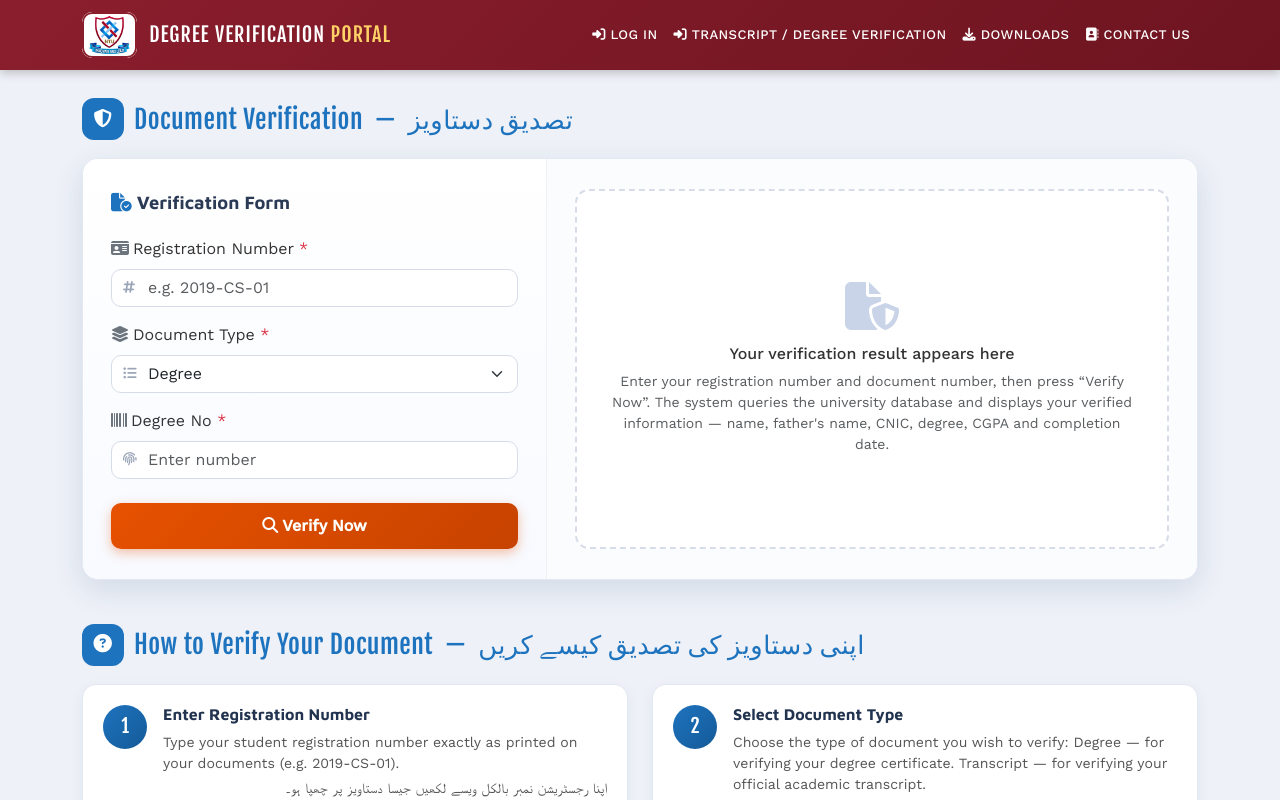
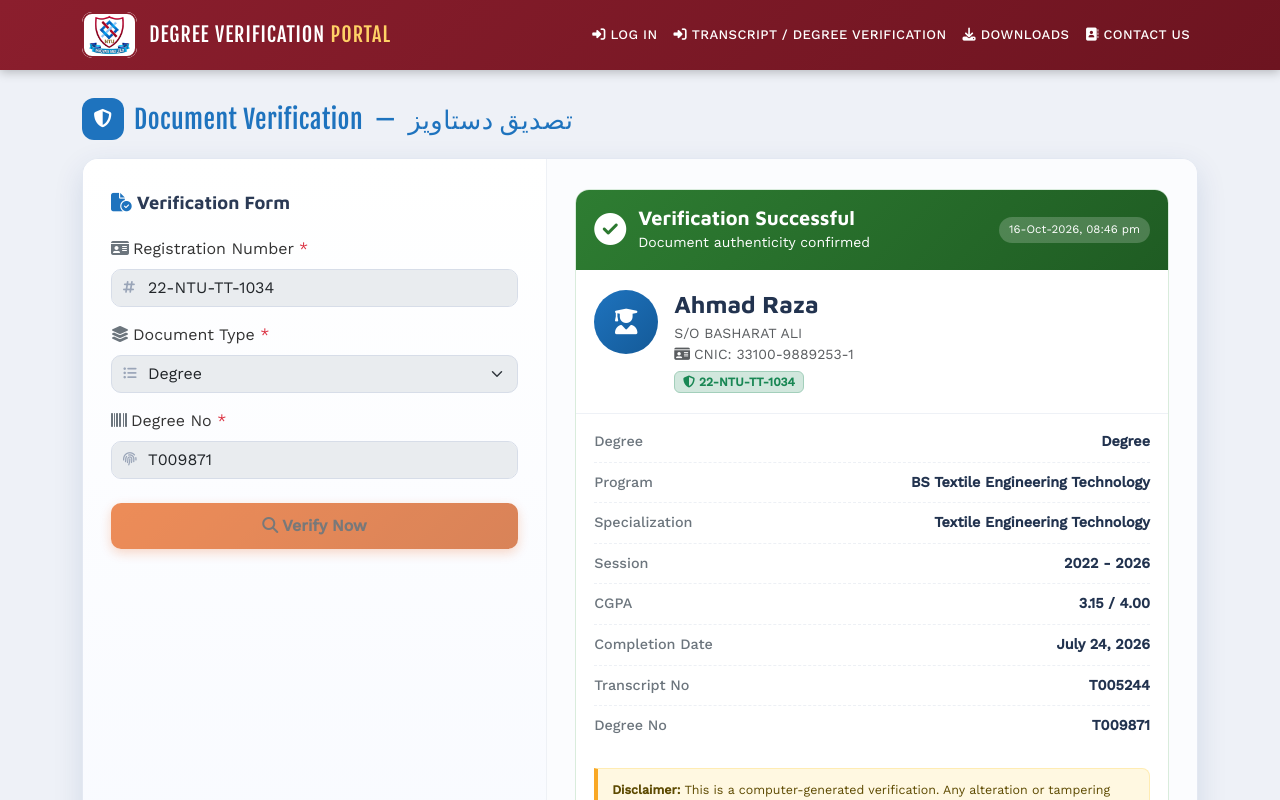
Before and after one commit to muhammadfaizanjamshaid02-prog/NTUVERIFICATION1122, a React (Vite) app: page / in a window 1280 px wide. Shown: the top 800 px of the page. Built offline with nearby package versions, Linux system fonts and the light colour scheme; what html5-qrcode would draw is missing.

Commit message:
Showcase mode: Ahmad auto-verified on load, form locked, barcode stays active

```diff
--- a/src/components/VerifySection.jsx
+++ b/src/components/VerifySection.jsx
@@ -1,4 +1,4 @@
-import React, { useState } from 'react';
+import React, { useState, useEffect } from 'react';
 import { verifyDocument, DEMO_RECORDS } from '../data/records.js';
 import ResultCard from './ResultCard.jsx';
 import NotFoundCard from './NotFoundCard.jsx';
@@ -10,14 +10,40 @@
 const SUCCESS = 'success';
 const NOT_FOUND = 'not-found';
 
+// ---------------------------------------------------------------------------
+// Showcase mode: the portal opens with Ahmad Raza's record already verified
+// and the verification form locked (not editable).
+// ---------------------------------------------------------------------------
+const SHOWCASE_RECORD = {
+  regNo: '22-NTU-TT-1034',
+  docType: 'degree',
+  docNo: 'T009871',
+};
+const FORM_LOCKED = true;
+
 export default function VerifySection({ onContact, qrOpen, setQrOpen }) {
-  const [regNo, setRegNo] = useState('');
-  const [docType, setDocType] = useState('degree');
-  const [docNo, setDocNo] = useState('');
+  const [regNo, setRegNo] = useState(SHOWCASE_RECORD.regNo);
+  const [docType, setDocType] = useState(SHOWCASE_RECORD.docType);
+  const [docNo, setDocNo] = useState(SHOWCASE_RECORD.docNo);
   const [status, setStatus] = useState(IDLE);
   const [record, setRecord] = useState(null);
   const [error, setError] = useState('');
   const [barcodeOpen, setBarcodeOpen] = useState(false);
+
+  // Auto-verify the showcase record as soon as the page loads.
+  useEffect(() => {
+    setStatus(LOADING);
+    const t = setTimeout(() => {
+      const found = verifyDocument(SHOWCASE_RECORD);
+      if (found) {
+        setRecord(found);
+        setStatus(SUCCESS);
+      } else {
+        setStatus(NOT_FOUND);
+      }
+    }, 1500);
+    return () => clearTimeout(t);
+  }, []);
 
   const docLabel = docType === 'degree' ? 'Degree No' : 'Transcript No';
 
@@ -121,6 +147,8 @@
                     placeholder="e.g. 2019-CS-01"
                     value={regNo}
                     onChange={(e) => setRegNo(e.target.value)}
+                    disabled={FORM_LOCKED}
+                    readOnly={FORM_LOCKED}
                   />
                 </div>
               </div>
@@ -139,6 +167,7 @@
                       setDocType(e.target.value);
                       setDocNo('');
                     }}
+                    disabled={FORM_LOCKED}
                   >
                     <option value="degree">Degree</option>
                     <option value="transcript">Transcript</option>
@@ -159,6 +188,8 @@
                     placeholder="Enter number"
                     value={docNo}
                     onChange={(e) => setDocNo(e.target.value)}
+                    disabled={FORM_LOCKED}
+                    readOnly={FORM_LOCKED}
                   />
                 </div>
               </div>
@@ -173,7 +204,7 @@
               <button
                 type="submit"
                 className="btn btn-verify w-100"
-                disabled={status === LOADING}
+                disabled={status === LOADING || FORM_LOCKED}
               >
                 <i className="fa-solid fa-magnifying-glass me-1"></i>
                 {status === LOADING ? 'Verifying…' : 'Verify Now'}
@@ -183,6 +214,7 @@
                 type="button"
                 className="btn btn-qr w-100 mt-2"
                 onClick={() => setQrOpen(true)}
+                disabled={FORM_LOCKED}
               >
                 <i className="fa-solid fa-qrcode me-1"></i> Verify via QR Code
               </button>
@@ -195,7 +227,7 @@
                 <i className="fa-solid fa-barcode me-1"></i> Verify via Barcode
               </button>
 
-              {status !== IDLE && (
+              {status !== IDLE && !FORM_LOCKED && (
                 <button
                   type="button"
                   className="btn btn-link btn-sm mt-2 w-100 text-decoration-none"
```
